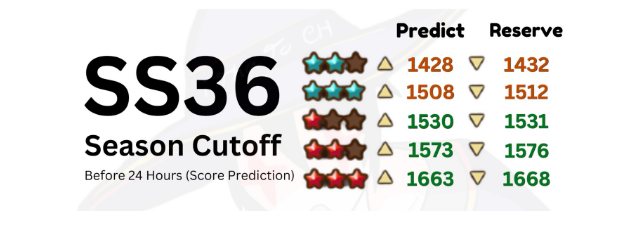
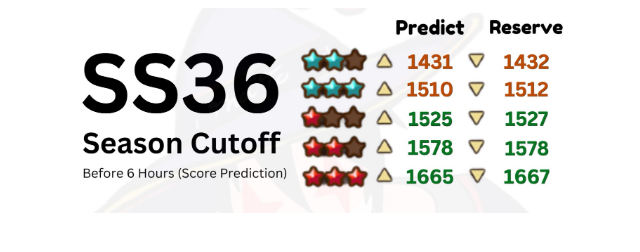
Before and after one commit to SekaiUMI/Cutoff_RTA, a plain HTML site: page index.html in a window 1280 px wide. Shown: the whole page, without its empty margins (318-958 px from the left). Drawn offline with Linux system fonts and the light colour scheme.

Commit message:
Update index.html

```diff
--- a/index.html
+++ b/index.html
@@ -4,6 +4,6 @@
     <title>SS36 Cutoff Prediction</title>
 </head>
 <body style="text-align:center; font-family:Arial;">
-    <img src="before1day.png" width="500">
+    <img src="before6hours.png" width="500">
 </body>
 </html>
```
